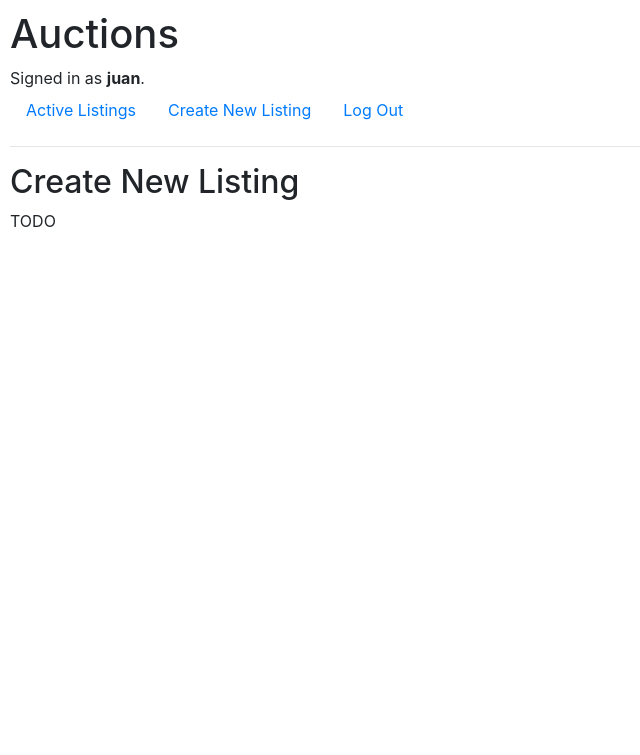
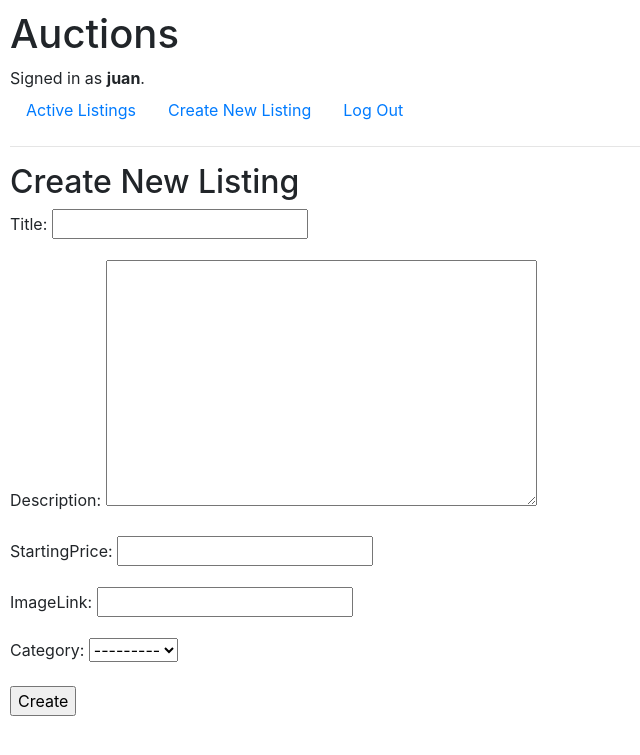
Before and after one commit to eldocbrown/cs50w-project2-commerce, a Django app: page /create in a window 1280 px wide. Shown: the top 755 px of the page, without its empty margins (0-640 px from the left). Run offline with Django 3.2, Linux system fonts and the light colour scheme; a user stored in the database is signed in; data comes from the database, SQL or seed files in the repository; both versions use the stored data as it was after the commit; some libraries are stand-ins or nearby versions.

Commit message:
New listing saved to DB

```diff
--- a/auctions/admin.py
+++ b/auctions/admin.py
@@ -5,3 +5,4 @@
 # Register your models here.
 
 admin.site.register(Category)
+admin.site.register(Listing)
--- /dev/null
+++ b/auctions/forms.py
@@ -0,0 +1,7 @@
+from django.forms import ModelForm, HiddenInput
+from .models import Listing
+
+class ListingForm(ModelForm):
+    class Meta:
+        model = Listing
+        fields = ['title', 'description', 'startingPrice', 'imageLink', 'category']
--- a/auctions/models.py
+++ b/auctions/models.py
@@ -15,6 +15,6 @@
     title = models.CharField(max_length = 255)
     description = models.TextField()
     startingPrice = models.DecimalField(max_digits=10, decimal_places=2)
-    imageLink = models.URLField
+    imageLink = models.URLField()
     category = models.ForeignKey(Category, on_delete=models.SET_NULL, related_name="catListings", null=True)
     creator = models.ForeignKey(User, on_delete=models.CASCADE, related_name="usrListings")
--- a/auctions/templates/auctions/create.html
+++ b/auctions/templates/auctions/create.html
@@ -4,7 +4,15 @@
     <h2>Create New Listing</h2>
 
     {% if user.is_authenticated %}
-    TODO
+      <div class="form_container">
+        <form action="{% url 'auctions:create' %}" method="post" style="height:100%;width:100%">
+          {% csrf_token %}
+          {{ createListingForm.as_p }}
+          <div class="button_container">
+            <input class="submit_button" type="submit" value="Create">
+          </div>
+        </form>
+      </div>
     {% else %}
     Not signed in.
     {% endif %}
--- a/auctions/templates/auctions/layout.html
+++ b/auctions/templates/auctions/layout.html
@@ -18,23 +18,23 @@
         </div>
         <ul class="nav">
             <li class="nav-item">
-                <a class="nav-link" href="{% url 'index' %}">Active Listings</a>
+                <a class="nav-link" href="{% url 'auctions:index' %}">Active Listings</a>
             </li>
             {% if user.is_authenticated %}
               <li class="nav-item">
-                  <a class="nav-link" href="{% url 'create' %}">Create New Listing</a>
+                  <a class="nav-link" href="{% url 'auctions:create' %}">Create New Listing</a>
               </li>
             {% endif %}
             {% if user.is_authenticated %}
                 <li class="nav-item">
-                    <a class="nav-link" href="{% url 'logout' %}">Log Out</a>
+                    <a class="nav-link" href="{% url 'auctions:logout' %}">Log Out</a>
                 </li>
             {% else %}
                 <li class="nav-item">
-                    <a class="nav-link" href="{% url 'login' %}">Log In</a>
+                    <a class="nav-link" href="{% url 'auctions:login' %}">Log In</a>
                 </li>
                 <li class="nav-item">
-                    <a class="nav-link" href="{% url 'register' %}">Register</a>
+                    <a class="nav-link" href="{% url 'auctions:register' %}">Register</a>
                 </li>
             {% endif %}
         </ul>
--- a/auctions/templates/auctions/login.html
+++ b/auctions/templates/auctions/login.html
@@ -8,7 +8,7 @@
         <div>{{ message }}</div>
     {% endif %}
 
-    <form action="{% url 'login' %}" method="post">
+    <form action="{% url 'auctions:login' %}" method="post">
         {% csrf_token %}
         <div class="form-group">
             <input autofocus class="form-control" type="text" name="username" placeholder="Username">
@@ -19,6 +19,6 @@
         <input class="btn btn-primary" type="submit" value="Login">
     </form>
 
-    Don't have an account? <a href="{% url 'register' %}">Register here.</a>
+    Don't have an account? <a href="{% url 'auctions:register' %}">Register here.</a>
 
 {% endblock %}
--- a/auctions/urls.py
+++ b/auctions/urls.py
@@ -1,6 +1,9 @@
 from django.urls import path
 
 from . import views
+
+
+app_name = "auctions"
 
 urlpatterns = [
     path("", views.index, name="index"),
--- a/auctions/views.py
+++ b/auctions/views.py
@@ -5,12 +5,11 @@
 from django.urls import reverse
 from django.contrib.auth.decorators import login_required
 
-from .models import User
-
+from .models import User, Listing
+from .forms import ListingForm
 
 def index(request):
     return render(request, "auctions/index.html")
-
 
 def login_view(request):
     if request.method == "POST":
@@ -23,7 +22,7 @@
         # Check if authentication successful
         if user is not None:
             login(request, user)
-            return HttpResponseRedirect(reverse("index"))
+            return HttpResponseRedirect(reverse("auctions:index"))
         else:
             return render(request, "auctions/login.html", {
                 "message": "Invalid username and/or password."
@@ -34,7 +33,7 @@
 
 def logout_view(request):
     logout(request)
-    return HttpResponseRedirect(reverse("index"))
+    return HttpResponseRedirect(reverse("auctions:index"))
 
 
 def register(request):
@@ -59,13 +58,28 @@
                 "message": "Username already taken."
             })
         login(request, user)
-        return HttpResponseRedirect(reverse("index"))
+        return HttpResponseRedirect(reverse("auctions:index"))
     else:
         return render(request, "auctions/register.html")
 
-@login_required(login_url="login")
+@login_required(login_url="auctions:login")
 def create(request):
     if request.method == "POST":
-        pass
+        f = ListingForm(request.POST)
+        if f.is_valid():
+            new_listing = f.save(commit=False)
+            new_listing.creator = request.user
+            new_listing.save()
+            f.save_m2m()
+            return HttpResponseRedirect(reverse("auctions:index"))
+        else:
+            # TODO: Set error page
+            return render(request, "auctions/error.html", {
+                "message": f.errors
+            })
+
+
     else:
-        return render(request, "auctions/create.html")
+        return render(request, "auctions/create.html", {
+            "createListingForm": ListingForm()
+        })
```
Also changed, not shown: auctions/templates/auctions/error.html (added, +7 -0 lines), auctions/migrations/0003_listing_imagelink.py (added), auctions/migrations/0004_auto_20201020_2050.py (added), auctions/migrations/0005_auto_20201020_2102.py (added), db.sqlite3.
